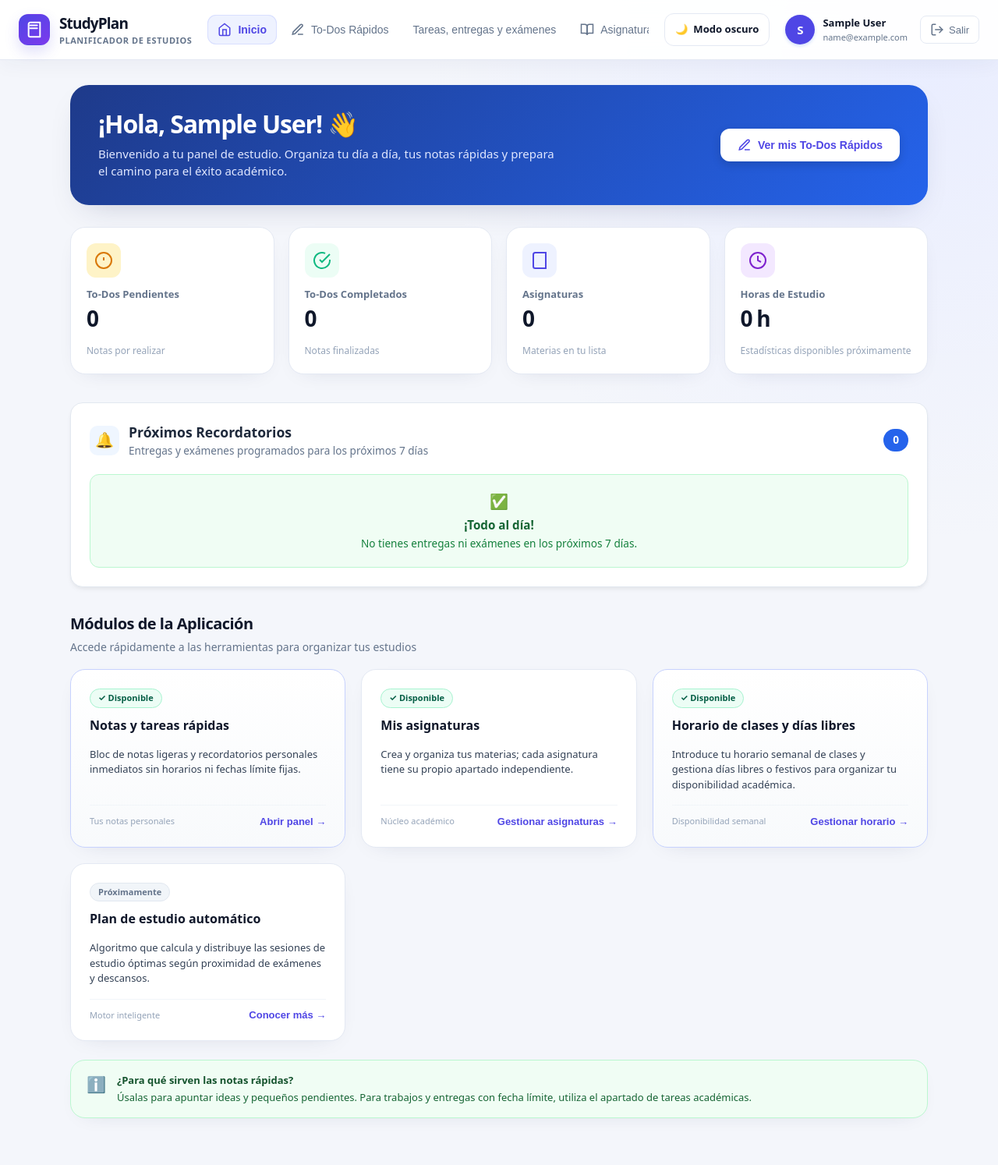
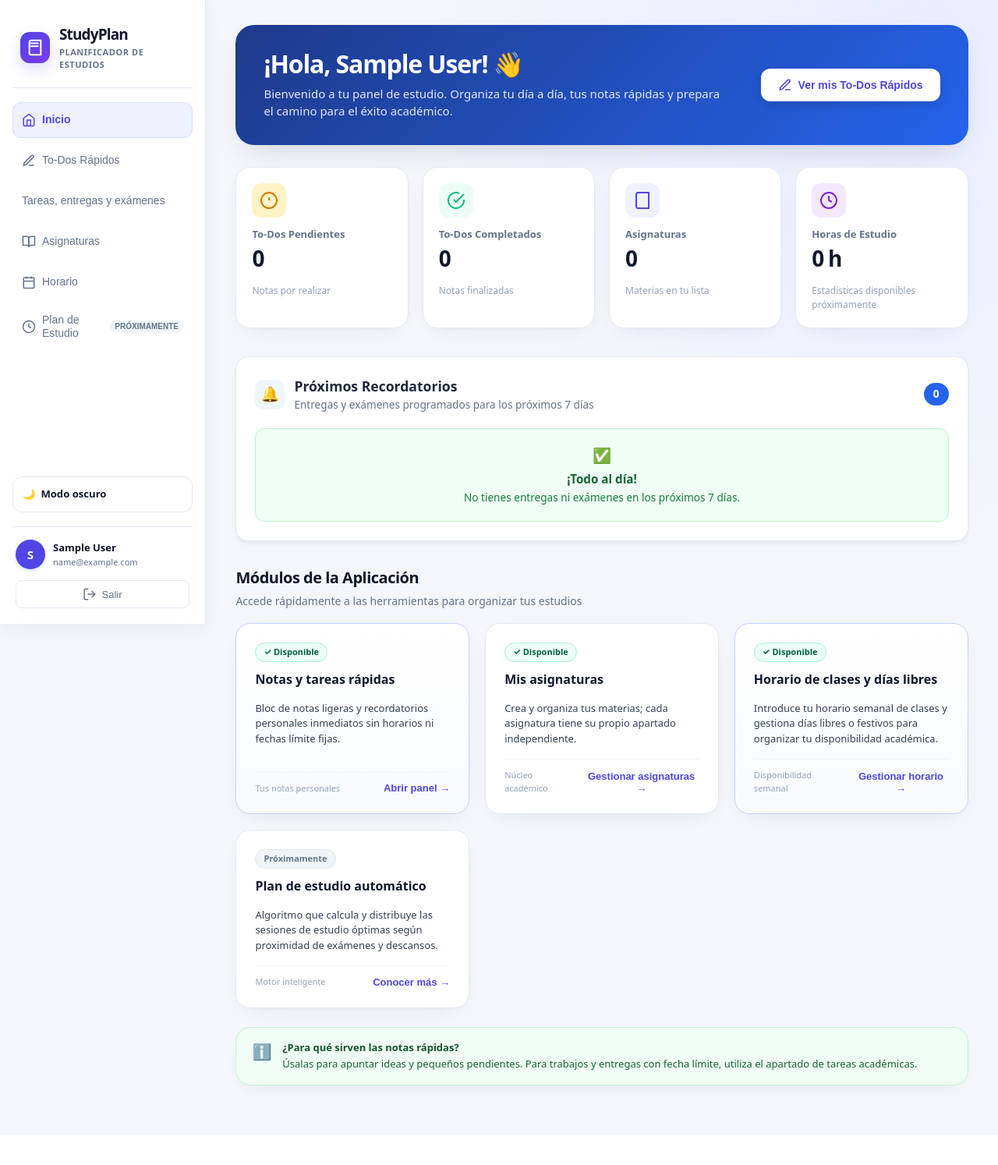
Before and after one commit to Qpalmer45/IS1-Planificador-de-Estudios, a Flask app: page / in a window 1280 px wide. Shown: the whole page at 78% size. After the commit the page ends 1405 px from the top, so only its background shows below. Run offline with Flask 3, Linux system fonts and the light colour scheme; the visitor is signed in with stand-in values (Sample User, id 1); data that the repository does not hold is empty.

Commit message:
Paso el menú principal al lateral izquierdo

```diff
--- a/static/style.css
+++ b/static/style.css
@@ -2420,3 +2420,95 @@ html[data-theme="dark"] .recordatorios-card [style*="color: #94a3b8"] { color: #
 html[data-theme="dark"] .recordatorios-card [style*="color: #065f46"],
 html[data-theme="dark"] .recordatorios-card [style*="color: #059669"] { color: #86efac !important; }
 html[data-theme="dark"] .recordatorios-card [style*="color: #10b981"] { color: #6ee7b7 !important; }
+
+
+/* Navegación lateral en escritorio. En móvil mantenemos la barra adaptable. */
+@media (min-width: 1024px) {
+  .app-body { --sidebar-width: 264px; }
+  .app-body .navbar {
+    position: fixed;
+    inset: 0 auto 0 0;
+    width: var(--sidebar-width);
+    height: 100dvh;
+    border-right: 1px solid var(--border-card);
+    border-bottom: 0;
+    overflow-y: auto;
+    overflow-x: hidden;
+    z-index: 100;
+  }
+  .app-body .nav-container {
+    width: 100%;
+    max-width: none;
+    min-height: 100%;
+    height: auto;
+    margin: 0;
+    padding: 26px 16px 20px;
+    display: flex;
+    flex-direction: column;
+    align-items: stretch;
+    justify-content: flex-start;
+    gap: 18px;
+  }
+  .app-body .nav-brand { padding: 4px 10px 20px; border-bottom: 1px solid var(--border-card); }
+  .app-body .nav-tabs {
+    display: flex;
+    flex-direction: column;
+    align-items: stretch;
+    overflow: visible;
+    width: 100%;
+    padding: 0;
+    gap: 6px;
+  }
+  .app-body .nav-tabs .tab-btn {
+    width: 100%;
+    min-height: 46px;
+    justify-content: flex-start;
+    text-align: left;
+    white-space: normal;
+    line-height: 1.25;
+    padding: 11px 12px;
+    border-radius: 12px;
+  }
+  .app-body .nav-tabs .tab-btn svg { flex-shrink: 0; }
+  .app-body .nav-tabs .badge-count,
+  .app-body .nav-tabs .tab-badge { margin-left: auto; flex-shrink: 0; }
+  .app-body .nav-container > .theme-toggle {
+    width: 100%;
+    justify-content: flex-start;
+    margin-top: auto;
+    padding: 12px;
+  }
+  .app-body .nav-user {
+    width: 100%;
+    display: flex;
+    flex-direction: column;
+    align-items: stretch;
+    gap: 14px;
+    padding: 16px 4px 0;
+    border-top: 1px solid var(--border-card);
+  }
+  .app-body .user-info { min-width: 0; }
+  .app-body .user-details { min-width: 0; overflow: hidden; }
+  .app-body .user-name, .app-body .user-email { overflow: hidden; text-overflow: ellipsis; white-space: nowrap; }
+  .app-body .btn-logout { width: 100%; justify-content: center; }
+  .app-body .main-content {
+    box-sizing: border-box;
+    width: calc(100% - var(--sidebar-width));
+    max-width: 1500px;
+    margin: 0 0 0 var(--sidebar-width);
+    padding: 32px clamp(20px, 3vw, 48px) 64px;
+  }
+}
+@media (min-width: 1024px) and (max-width: 1199px) {
+  .app-body { --sidebar-width: 236px; }
+  .app-body .nav-container { padding-left: 12px; padding-right: 12px; }
+  .app-body .main-content { padding-left: 22px; padding-right: 22px; }
+}
+html[data-theme="dark"] .app-body .navbar {
+  background: #111c2e !important;
+  border-color: #35445b;
+}
+html[data-theme="dark"] .app-body .nav-tabs .tab-btn.active {
+  background: #313b74 !important;
+  color: #eef2ff !important;
+}
```
